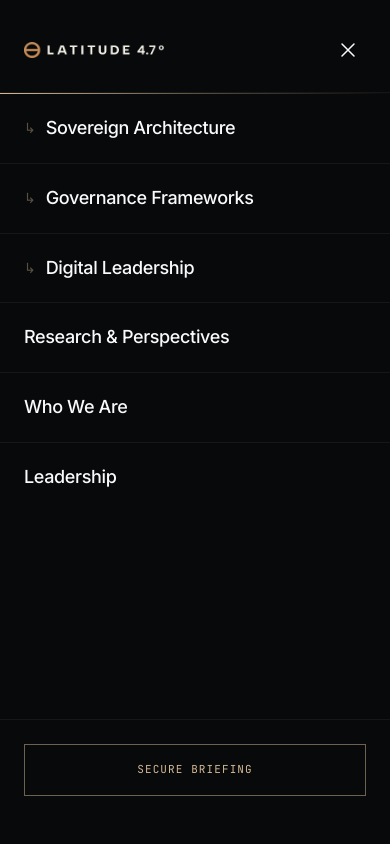
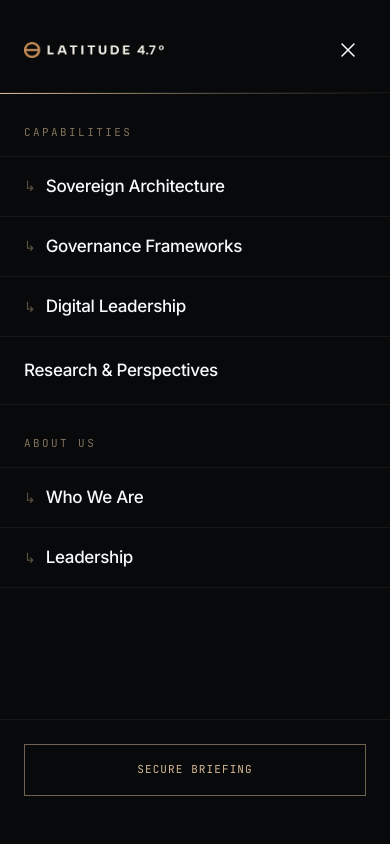
Before and after one commit to coordinategroup/latitude-4-7, a Next.js app: page /governance-frameworks in a window 390 px wide. Both pictures are taken after a click on the button "Open menu". Shown: the top 844 px of the page. Built offline with nearby package versions, Linux system fonts and the light colour scheme.

Commit message:
fix: restructure mobile nav with grouped sections matching top nav
Co-Authored-By: Claude Sonnet 4.6 <noreply@anthropic.com>

```diff
--- a/src/components/Header.tsx
+++ b/src/components/Header.tsx
@@ -255,23 +255,25 @@ export default function Header() {
             <div className="h-px bg-gradient-to-r from-[#D4B996] via-[#D4B996]/40 to-transparent" />
 
             {/* Nav items */}
-            <div className="flex flex-col divide-y divide-white/[0.06] flex-1 overflow-y-auto">
-              {[...capabilities.map(item => ({ label: item.label, href: item.href, nested: true })),
-                { label: "Research & Perspectives", href: "/research-and-perspectives", nested: false },
-                { label: "Who We Are", href: "/who-we-are", nested: false },
-                { label: "Leadership", href: "/leadership", nested: false },
-              ].map((item) => (
+            <div className="flex flex-col flex-1 overflow-y-auto">
+
+              {/* Capabilities group */}
+              <div className="border-b border-white/[0.06]">
+                <div className="px-6 pt-6 pb-3">
+                  <span className="text-[11px] tracking-[0.22em] text-[#D4B996]/60 uppercase" style={{ fontFamily: "var(--font-jetbrains-mono)" }}>
+                    Capabilities
+                  </span>
+                </div>
+                {capabilities.map((item) => (
                   <a
                     key={item.label}
                     href={item.href}
                     onClick={() => setMobileOpen(false)}
-                  className="group flex items-center justify-between px-6 py-5"
+                    className="group flex items-center justify-between px-6 py-4 border-t border-white/[0.06]"
                   >
                     <span className="flex items-center gap-2.5">
-                    {item.nested && (
                       <span className="text-[#D4B996]/40 text-[14px] leading-none">↳</span>
-                    )}
-                    <span className="text-[18px] font-medium text-[#F8FAFC] tracking-[-0.02em] group-hover:text-[#D4B996] transition-colors duration-200">
+                      <span className="text-[17px] font-medium text-[#F8FAFC] tracking-[-0.02em] group-hover:text-[#D4B996] transition-colors duration-200">
                         {item.label}
                       </span>
                     </span>
@@ -280,6 +282,52 @@ export default function Header() {
                     </svg>
                   </a>
                 ))}
+              </div>
+
+              {/* Research & Perspectives */}
+              <a
+                href="/research-and-perspectives"
+                onClick={() => setMobileOpen(false)}
+                className="group flex items-center justify-between px-6 py-5 border-b border-white/[0.06]"
+              >
+                <span className="text-[17px] font-medium text-[#F8FAFC] tracking-[-0.02em] group-hover:text-[#D4B996] transition-colors duration-200">
+                  Research &amp; Perspectives
+                </span>
+                <svg className="w-4 h-4 text-[#D4B996] opacity-0 group-hover:opacity-100 -translate-x-2 group-hover:translate-x-0 transition-all duration-200" viewBox="0 0 14 14" fill="none">
+                  <path d="M2.5 7h9M7 2.5L11.5 7 7 11.5" stroke="currentColor" strokeWidth="1.4" strokeLinecap="round" strokeLinejoin="round" />
+                </svg>
+              </a>
+
+              {/* About Us group */}
+              <div className="border-b border-white/[0.06]">
+                <div className="px-6 pt-6 pb-3">
+                  <span className="text-[11px] tracking-[0.22em] text-[#D4B996]/60 uppercase" style={{ fontFamily: "var(--font-jetbrains-mono)" }}>
+                    About Us
+                  </span>
+                </div>
+                {[
+                  { label: "Who We Are", href: "/who-we-are" },
+                  { label: "Leadership", href: "/leadership" },
+                ].map((item) => (
+                  <a
+                    key={item.label}
+                    href={item.href}
+                    onClick={() => setMobileOpen(false)}
+                    className="group flex items-center justify-between px-6 py-4 border-t border-white/[0.06]"
+                  >
+                    <span className="flex items-center gap-2.5">
+                      <span className="text-[#D4B996]/40 text-[14px] leading-none">↳</span>
+                      <span className="text-[17px] font-medium text-[#F8FAFC] tracking-[-0.02em] group-hover:text-[#D4B996] transition-colors duration-200">
+                        {item.label}
+                      </span>
+                    </span>
+                    <svg className="w-4 h-4 text-[#D4B996] opacity-0 group-hover:opacity-100 -translate-x-2 group-hover:translate-x-0 transition-all duration-200" viewBox="0 0 14 14" fill="none">
+                      <path d="M2.5 7h9M7 2.5L11.5 7 7 11.5" stroke="currentColor" strokeWidth="1.4" strokeLinecap="round" strokeLinejoin="round" />
+                    </svg>
+                  </a>
+                ))}
+              </div>
+
             </div>
 
             {/* Secure briefing CTA */}
```
Lines whose indentation alone changed are shown as unchanged.
